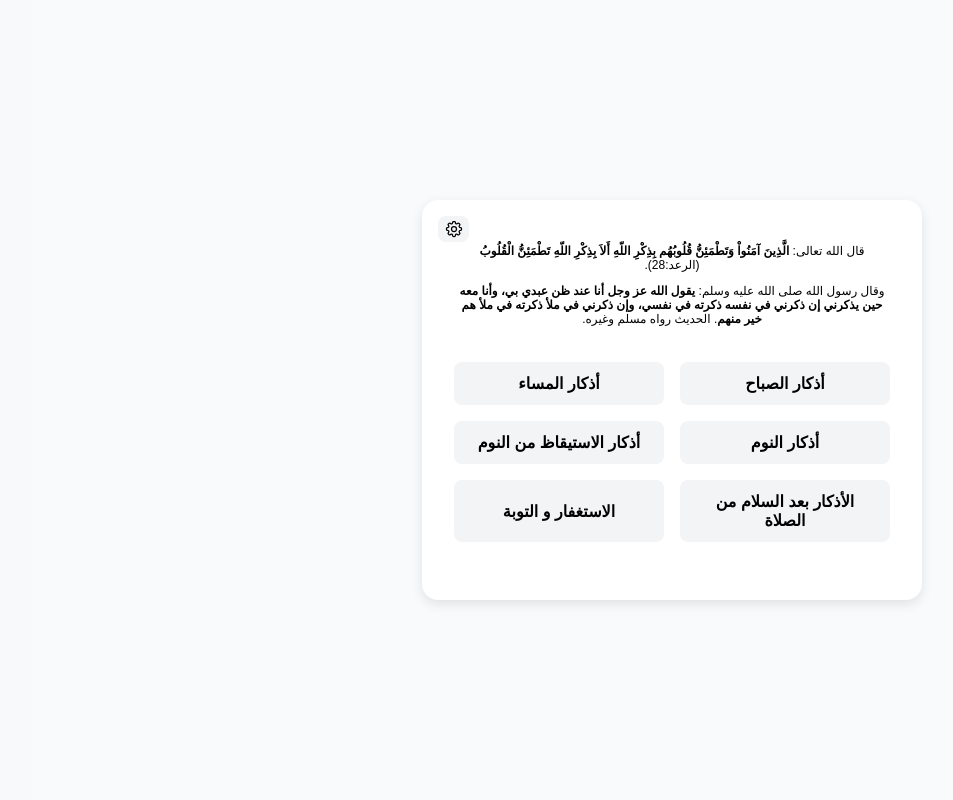
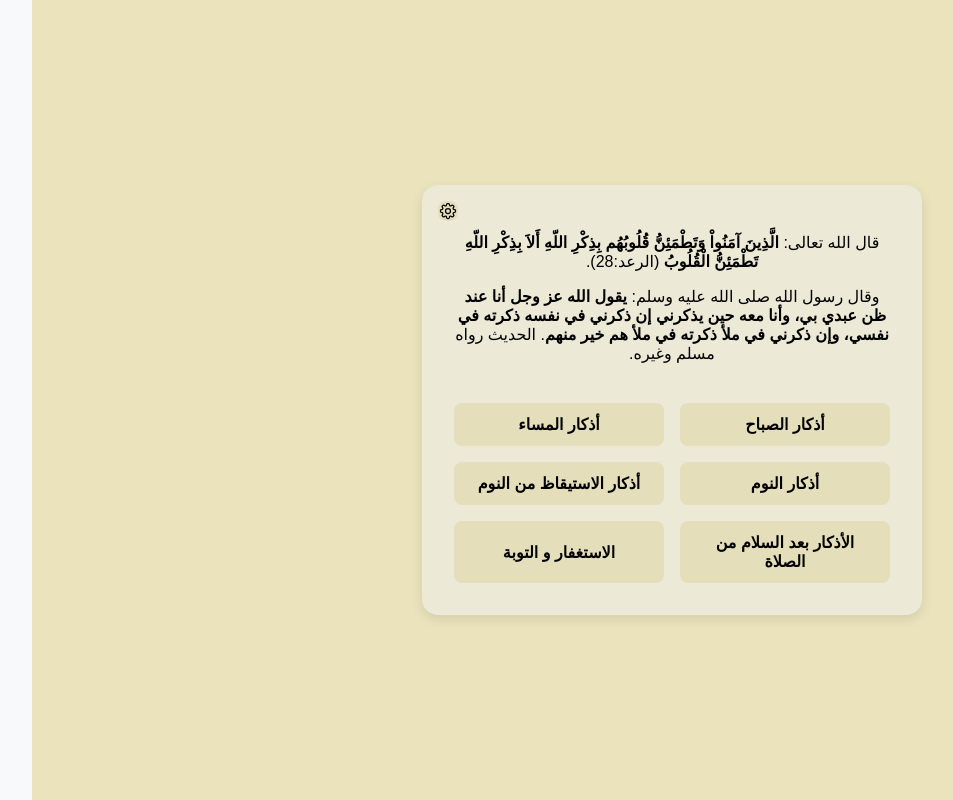
Before and after one commit to mosafa697/azkar, a React (Create React App) app: page / in a window 1280 px wide. Shown: the whole page, without its empty margins (31-984 px from the left). Built offline with nearby package versions, Linux system fonts and the light colour scheme.

Commit message:
feat: Adding new color for eye comfert

```diff
--- a/src/components/ZekrCard.js
+++ b/src/components/ZekrCard.js
@@ -25,7 +25,7 @@ export default function ZekrCard({
   const dispatch = useDispatch();
   const fontSize = useSelector((state) => state.fontSize.value);
   const isLastPhrase = useSelector((state) => state.indexCount.isLastPhrase);
-  const indexCount = useSelector((state) => state.indexCount.value) + 1;
+  const indexCount = useSelector((state) => state.indexCount.value);
   const phasesLength = useSelector((state) => state.indexCount.phasesLength);
 
   return (
@@ -55,6 +55,7 @@ export default function ZekrCard({
             ></div>
           </div>
           <div className="option-controls">
+            <button style={{ visibility: "hidden" }}></button>{/* TODO: find another way */}
             <button className="back-btn" onClick={onBack}>
               <HomeIcon />
             </button>
@@ -62,6 +63,7 @@ export default function ZekrCard({
         </div>
         <h2
           className="phrase"
+          onClick={onPhraseClick}
           style={{
             fontSize: `${fontSize}vh`,
             whiteSpace: "pre-line",
--- a/src/styles/AzkarCard.css
+++ b/src/styles/AzkarCard.css
@@ -40,7 +40,7 @@
 }
 
 .counter-container {
-  background-color: #e0e0e0;
+  background-color: #e4debb;
   border-radius: 8px;
   overflow: hidden;
   height: 10px;
@@ -69,6 +69,7 @@
   overflow-y: auto;
   max-height: 50vh;
   align-content: center;
+  -webkit-tap-highlight-color: transparent;
 }
 
 .dark .phrase {
@@ -84,7 +85,7 @@
 .font-btn,
 .back-btn,
 .switch-btn {
-  background-color: #f3f4f6;
+  background-color: #e4debb;
   border: none;
   padding: 0.2rem 0.35rem;
   border-radius: 8px;
@@ -93,12 +94,18 @@
   display: flex;
   align-items: center;
   justify-content: center;
+  -webkit-tap-highlight-color: transparent;
+}
+
+.switch-btn {
+  height: 6vh;
+  align-self: center;
 }
 
 .font-btn:hover,
 .back-btn:hover,
 .switch-btn:hover {
-  background-color: #e5e7eb;
+  background-color: #ccc07d;
 }
 
 .dark .font-btn,
--- a/src/styles/Categories.css
+++ b/src/styles/Categories.css
@@ -1,8 +1,8 @@
 :root {
-  --card-bg: #ffffff;
+  --card-bg: #e4debb;
   --text-color: #1f2937;
-  --slider-bg: #e5e7eb;
-  --slider-bg-active: #4f46e5;
+  --slider-bg: #f1eede;
+  --slider-bg-active: #ccc07d;
   --icon-color: #475569;
   --icon-color-active: #f8fafc;
 }
@@ -23,7 +23,7 @@
   padding: 2rem;
   box-sizing: border-box;
   min-height: 100vh;
-  background-color: #f9fafb;
+  background-color: #ebe3bc;
 }
 
 .dark .container {
@@ -32,7 +32,7 @@
 
 .card {
   position: relative;
-  background-color: #fff;
+  background-color: #ece9d7;
   border-radius: 16px;
   box-shadow: 0 4px 12px rgba(0, 0, 0, 0.1);
   padding: 2rem;
@@ -51,7 +51,7 @@
 }
 
 .card-header {
-  font-size: 1.5vh;
+  font-size: 2vh;
 }
 
 .categories-container {
@@ -61,7 +61,7 @@
 }
 
 .category-btn {
-  background-color: #f3f4f6;
+  background-color: #e4debb;
   border: none;
   border-radius: 8px;
   padding: 0.75rem 1rem;
@@ -70,10 +70,11 @@
   text-align: center;
   cursor: pointer;
   transition: background-color 0.2s ease;
+  -webkit-tap-highlight-color: transparent;
 }
 
 .category-btn:hover {
-  background-color: #e5e7eb;
+  background-color: #ccc07d;
 }
 
 .category-btn svg {
@@ -95,9 +96,9 @@
 }
 
 .setting-btn {
-  background-color: #f3f4f6;
+  background-color: #e4debb;
   border: none;
-  padding: 0.2rem 0.35rem;
+  padding: 0vh;
   border-radius: 8px;
   cursor: pointer;
   transition: background-color 0.2s ease;
@@ -108,6 +109,7 @@
   top: 1rem;
   left: 1rem;
   z-index: 1000;
+  -webkit-tap-highlight-color: transparent;
 }
 
 .setting-btn:hover {
@@ -159,6 +161,7 @@
   width: 50px;
   height: 28px;
   display: flex;
+  -webkit-tap-highlight-color: transparent;
 }
 
 .switch input {
@@ -179,7 +182,7 @@
   width: inherit;
 }
 
-.switch input:checked + .slider {
+.switch input:checked+.slider {
   background-color: var(--slider-bg-active);
 }
 
@@ -190,7 +193,7 @@
   transition: color 0.4s ease;
 }
 
-.switch input:checked + .slider svg {
+.switch input:checked+.slider svg {
   color: var(--icon-color-active);
 }
 
--- a/src/styles/ZekrCounter.css
+++ b/src/styles/ZekrCounter.css
@@ -1,6 +1,6 @@
 .counter-btn {
-  background-color: #f3f4f6;
-  border: 2px solid #ccc;
+  background-color: #e4debb;
+  border: 2px solid #787878;
   border-radius: 40px;
   padding: 1.5rem 2rem;
   font-size: 3vh;
@@ -10,6 +10,7 @@
   display: flex;
   align-items: center;
   justify-content: center;
+  -webkit-tap-highlight-color: transparent;
 }
 
 .dark .counter-btn {
```
